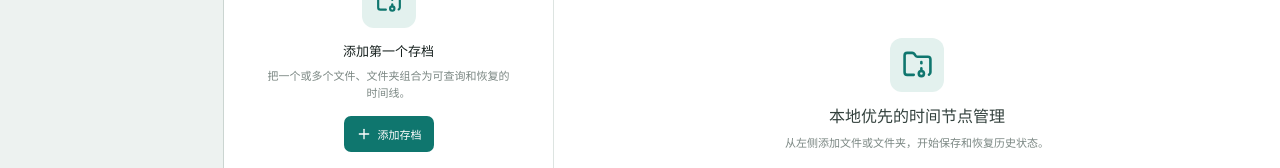
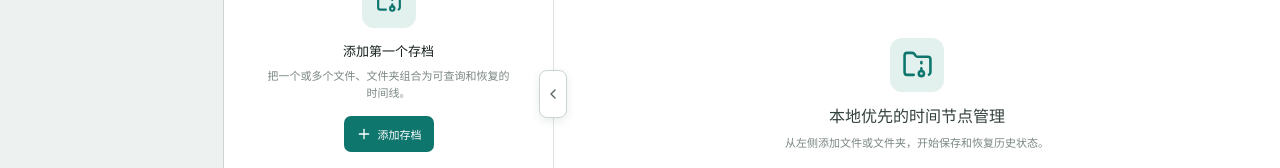
Before and after one commit to ThermalEX/Chronicle, a Vue app in the folder apps/desktop/: page / in a window 1280 px wide. Shown: the part 332-500 px from the top of the page. Built offline with nearby package versions, Linux system fonts and the light colour scheme.

Commit message:
feat: keep archive list open when browsing tree

```diff
--- a/apps/desktop/src/App.vue
+++ b/apps/desktop/src/App.vue
@@ -1,6 +1,6 @@
 <script setup lang="ts">
 import {
-  ArrowLeft, Check, ChevronDown, ChevronRight, Clock3, CloudCog, File,
+  Check, ChevronDown, ChevronLeft, ChevronRight, Clock3, CloudCog, File,
   Folder, FolderArchive, FolderOpen, HardDrive, LockKeyhole, MoreHorizontal, Pencil, Plus, RotateCcw,
   Search, Settings2, SlidersHorizontal, UploadCloud, X,
   Trash2,
@@ -19,6 +19,7 @@ import { cloudRepository } from "./services/cloud";
 import { diagnosticsRepository } from "./services/diagnostics";
 import { diagnosticFromError, type DiagnosticContext } from "./services/diagnosticsCore";
 import { compareArchiveNames, type ArchiveSortMode } from "./services/archiveSorting";
+import { selectArchivePanelCategory, selectCategoryPanel } from "./services/archiveWorkspace";
 import { floatingMenuStyle, positionFloatingMenu } from "./services/floatingMenu";
 import { filterTimeline, type TimelineSort } from "./services/snapshotTimeline";
 import { appSettings, cloudSettings, initializeSettings, shortcutMatches } from "./services/settings";
@@ -44,7 +45,7 @@ const snapshots = ref<SnapshotRecord[]>([]);
 const selectedCategoryId = ref("all");
 const selectedArchiveId = ref<string>();
 const selectedSnapshotId = ref<string>();
-const archiveDetailOpen = ref(false);
+const archivePanelCollapsed = ref(false);
 const snapshotDescription = ref("");
 const snapshotSearch = ref("");
 const snapshotSort = ref<TimelineSort>("newest");
@@ -513,20 +514,22 @@ async function restoreSnapshot() {
 }
 
 function selectCategory(categoryId: string) {
-  selectedCategoryId.value = categoryId;
+  const panelState = selectCategoryPanel({ categoryId: selectedCategoryId.value, collapsed: archivePanelCollapsed.value }, categoryId);
+  selectedCategoryId.value = panelState.categoryId;
+  archivePanelCollapsed.value = panelState.collapsed;
   activeTreeNodeId.value = `category:${categoryId}`;
-  selectedArchiveId.value = filteredArchives.value[0]?.id;
-  archiveDetailOpen.value = false;
+  if (!panelState.collapsed) selectedArchiveId.value = filteredArchives.value[0]?.id;
 }
 
 function selectArchive(archiveId: string) {
   selectedArchiveId.value = archiveId;
   activeTreeNodeId.value = `archive:${archiveId}`;
-  archiveDetailOpen.value = true;
 }
 
 function selectArchiveFromTree(archive: ArchiveRecord) {
-  selectedCategoryId.value = archive.categoryId ?? "all";
+  const panelState = selectArchivePanelCategory(archive.categoryId);
+  selectedCategoryId.value = panelState.categoryId;
+  archivePanelCollapsed.value = panelState.collapsed;
   selectArchive(archive.id);
 }
 
@@ -786,8 +789,8 @@ onBeforeUnmount(() => {
       <button class="account"><span class="avatar">T</span><span><b>ThermalEX</b><small>本机设备</small></span><ChevronDown :size="16" /></button>
     </aside>
 
-    <main class="workspace" :class="{ 'archive-workspace-open': archiveDetailOpen }">
-      <section v-if="!archiveDetailOpen" class="archive-panel" aria-labelledby="archives-title">
+    <main class="workspace" :class="{ 'archive-panel-collapsed': archivePanelCollapsed }">
+      <section v-show="!archivePanelCollapsed" class="archive-panel" aria-labelledby="archives-title">
         <div class="panel-title"><div><p class="label">{{ selectedCategoryName }}</p><h1 id="archives-title">存档</h1></div><div class="sort-control"><button class="icon-button" aria-label="排列方式" :aria-expanded="sortMenuOpen" @click="sortMenuOpen = !sortMenuOpen"><SlidersHorizontal :size="18" /></button><div v-if="sortMenuOpen" class="sort-menu"><button :class="{ active: sortMode === 'newest' }" @click="sortMode = 'newest'; sortMenuOpen = false">时间 新–旧</button><button :class="{ active: sortMode === 'oldest' }" @click="sortMode = 'oldest'; sortMenuOpen = false">时间 旧–新</button><button :class="{ active: sortMode === 'nameAsc' }" @click="sortMode = 'nameAsc'; sortMenuOpen = false">名称 A–Z</button><button :class="{ active: sortMode === 'nameDesc' }" @click="sortMode = 'nameDesc'; sortMenuOpen = false">名称 Z–A</button></div></div></div>
         <label class="search"><Search :size="17" /><input ref="searchInput" v-model="searchTerm" type="search" placeholder="搜索名称、来源或标签" /><kbd>Ctrl K</kbd></label>
         <div class="archive-list" :aria-busy="loading">
@@ -798,11 +801,13 @@ onBeforeUnmount(() => {
           <div v-if="!loading && !archives.length" class="empty-state"><span class="empty-icon"><FolderArchive :size="26" /></span><b>添加第一个存档</b><p>把一个或多个文件、文件夹组合为可查询和恢复的时间线。</p><button @click="openCreateArchive"><Plus :size="16" />添加存档</button></div>
           <div v-else-if="!loading && !filteredArchives.length" class="empty"><Search :size="22" /><span>没有找到匹配的存档</span></div>
         </div>
+        <button class="archive-panel-toggle" type="button" aria-label="收起存档列表" :aria-expanded="true" @click="archivePanelCollapsed = true"><ChevronLeft :size="16" /></button>
       </section>
+      <button v-if="archivePanelCollapsed" class="archive-panel-toggle collapsed" type="button" aria-label="展开存档列表" :aria-expanded="false" @click="archivePanelCollapsed = false"><ChevronRight :size="16" /></button>
 
-      <section v-if="selectedArchive" class="detail-panel" :class="{ 'archive-workspace': archiveDetailOpen }" aria-labelledby="detail-title">
+      <section v-if="selectedArchive" class="detail-panel" aria-labelledby="detail-title">
         <header class="detail-header">
-          <div class="identity"><button v-if="archiveDetailOpen" class="back-button" aria-label="返回存档列表" @click="archiveDetailOpen = false"><ArrowLeft :size="17" /></button><span class="detail-icon"><Folder v-if="selectedArchive.kind === 'folder'" /><File v-else-if="selectedArchive.kind === 'file'" /><FolderArchive v-else /></span><div class="title-line"><h2 id="detail-title">{{ selectedArchive.name }}</h2></div></div>
+          <div class="identity"><span class="detail-icon"><Folder v-if="selectedArchive.kind === 'folder'" /><File v-else-if="selectedArchive.kind === 'file'" /><FolderArchive v-else /></span><div class="title-line"><h2 id="detail-title">{{ selectedArchive.name }}</h2></div></div>
           <div class="actions"><button class="secondary" :disabled="syncingArchive" @click="syncSelectedArchive"><UploadCloud :size="17" />{{ syncingArchive ? '同步中' : '同步' }}</button><button class="accent" :disabled="busyAction !== undefined" @click="createSnapshotFromDetail"><Plus :size="17" />{{ busyAction === 'snapshot' ? '创建中' : '创建备份' }}</button><div class="more-control"><button class="icon-button" aria-label="更多操作" :aria-expanded="archiveMenuOpen" @click="archiveMenuOpen = !archiveMenuOpen"><MoreHorizontal :size="19" /></button><div v-if="archiveMenuOpen" class="archive-actions-menu"><button @click="openSelectedArchiveSources"><FolderOpen :size="15" />打开来源</button><button @click="openSelectedArchiveStorage"><HardDrive :size="15" />打开资料库</button><button @click="openEditArchive"><Pencil :size="15" />编辑存档</button><button class="danger" @click="selectedArchive && deleteArchive(selectedArchive)"><Trash2 :size="15" />删除存档</button></div></div></div>
         </header>
 
--- /dev/null
+++ b/apps/desktop/src/services/archiveWorkspace.ts
@@ -0,0 +1,15 @@
+export type ArchivePanelState = {
+  categoryId: string;
+  collapsed: boolean;
+};
+
+export function selectCategoryPanel(state: ArchivePanelState, categoryId: string): ArchivePanelState {
+  return {
+    categoryId,
+    collapsed: state.categoryId === categoryId ? !state.collapsed : false,
+  };
+}
+
+export function selectArchivePanelCategory(categoryId?: string): ArchivePanelState {
+  return { categoryId: categoryId ?? "all", collapsed: false };
+}
--- a/apps/desktop/src/styles.css
+++ b/apps/desktop/src/styles.css
@@ -93,9 +93,14 @@ button:focus-visible, input:focus-visible, select:focus-visible, a:focus-visible
 .account b { font-size: 12px; }
 .account small { margin-top: 1px; color: var(--text-3); font-size: 10px; }
 
-.workspace { display: grid; grid-template-columns: minmax(290px, 330px) minmax(0, 1fr); min-width: 0; min-height: 0; }
+.workspace { position: relative; display: grid; grid-template-columns: minmax(290px, 330px) minmax(0, 1fr); min-width: 0; min-height: 0; }
+.workspace.archive-panel-collapsed { grid-template-columns: minmax(0, 1fr); }
 .archive-panel, .detail-panel { min-width: 0; min-height: 0; background: var(--surface); }
-.archive-panel { display: flex; flex-direction: column; border-right: 1px solid var(--border); }
+.archive-panel { position: relative; display: flex; flex-direction: column; border-right: 1px solid var(--border); }
+.archive-panel-toggle { position: absolute; z-index: 7; top: 50%; right: -14px; display: grid; place-items: center; width: 28px; height: 48px; padding: 0; color: var(--text-2); background: var(--surface); border: 1px solid var(--border-2); border-radius: 8px; box-shadow: 0 3px 10px #153b3718; transform: translateY(-50%); }
+.archive-panel-toggle:hover { color: var(--primary-dark); background: var(--primary-soft); border-color: #8bc9c1; }
+.archive-panel-toggle:focus-visible { outline: 2px solid #0d9488; outline-offset: 2px; }
+.archive-panel-toggle.collapsed { right: auto; left: -14px; }
 .panel-title, .detail-header, .section-title { display: flex; align-items: center; justify-content: space-between; }
 .panel-title { height: 76px; flex: none; padding: 21px 18px 13px; }
 .sort-control { position: relative; }
@@ -139,7 +144,6 @@ kbd { padding: 2px 5px; color: var(--text-3); background: #edf1ef; border: 1px s
 .empty-state button, .timeline-empty button { display: inline-flex; align-items: center; gap: 6px; min-height: 36px; padding: 0 12px; color: #fff; background: var(--primary); border-radius: 7px; font-size: 11px; font-weight: 650; }
 
 .detail-panel { display: flex; flex-direction: column; }
-.workspace.archive-workspace-open { grid-template-columns: minmax(0, 1fr); }.archive-workspace .detail-content { grid-template-columns: minmax(0, 1fr); }.archive-workspace .inspector { display: none; }.back-button { display: grid; place-items: center; width: 34px; height: 34px; color: var(--text-2); background: transparent; border-radius: 7px; }.back-button:hover { color: var(--text); background: var(--hover); }
 .detail-placeholder { align-items: center; justify-content: center; color: var(--text-3); }
 .detail-placeholder h2 { color: #33413d; font-size: 16px; }
 .detail-placeholder p { margin: 8px 0 0; font-size: 11px; }
```
Also changed, not shown: 1 other file (tests, documents, lock files or other folders).
